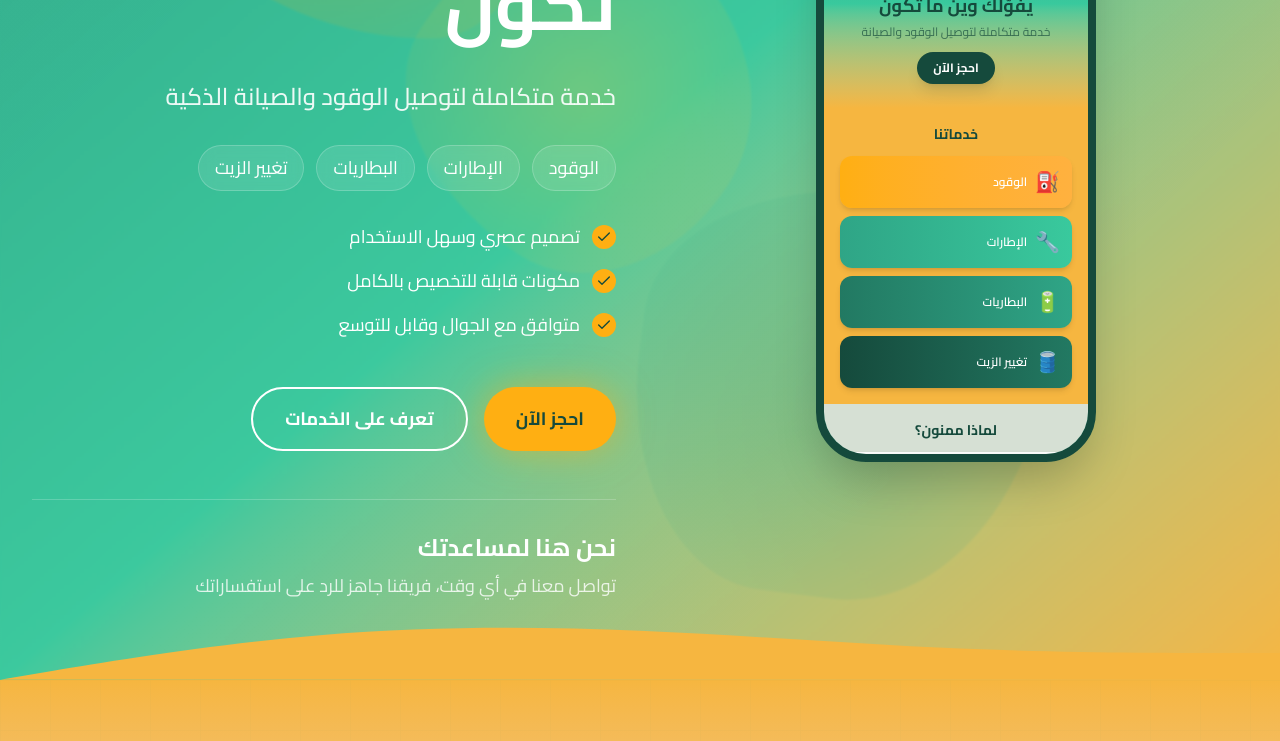
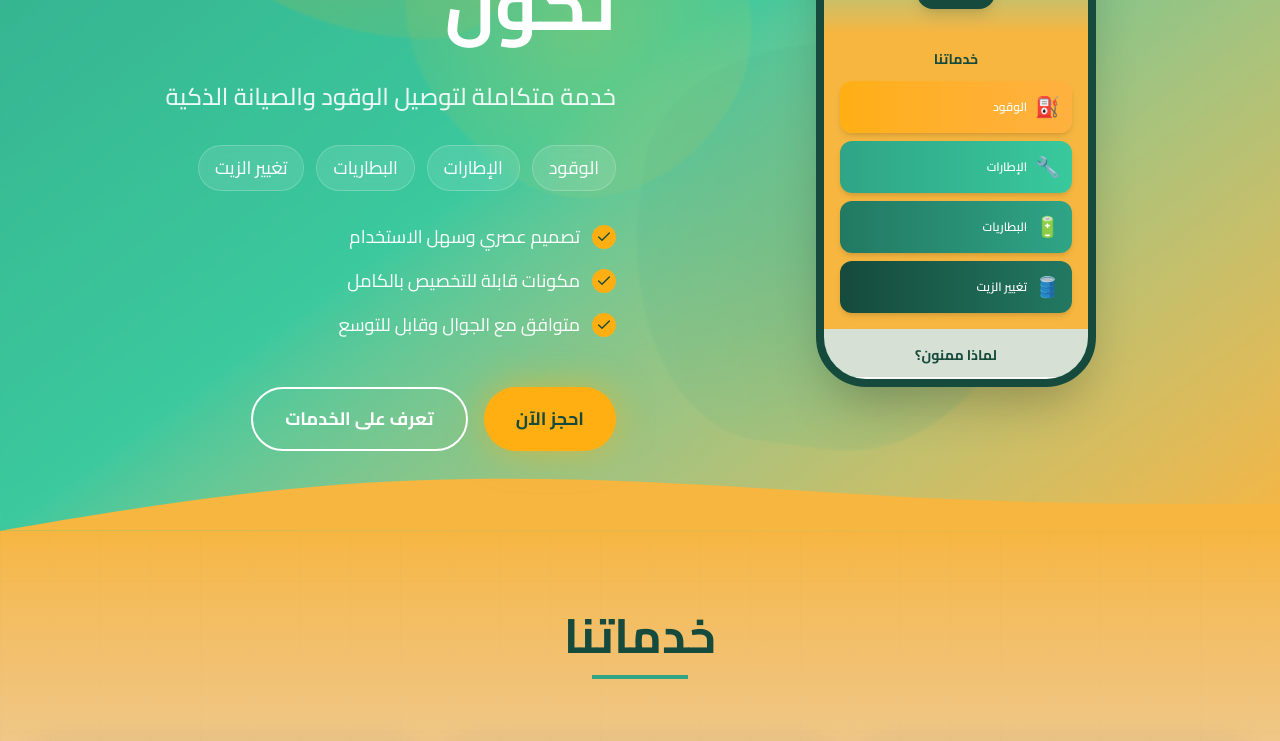
Before and after one commit to Jenna-aljobori/mamnoon-j, a Next.js app in the folder mamnoon-j/: page / in a window 1280 px wide. Shown: the part 403-1144 px from the top of the page. Built offline with nearby package versions, Linux system fonts and the light colour scheme.

Commit message:
Remove support text section from Hero component to streamline layout and enhance visual focus on primary content.

```diff
--- a/mamnoon-j/src/components/Hero.tsx
+++ b/mamnoon-j/src/components/Hero.tsx
@@ -192,21 +192,6 @@ export default function Hero() {
               >
                 تعرف على الخدمات
               </motion.button>
-            </motion.div>
-
-            {/* Support Text Section */}
-            <motion.div
-              initial={{ opacity: 0, y: 20 }}
-              animate={{ opacity: 1, y: 0 }}
-              transition={{ delay: 1.8, duration: 0.5 }}
-              className="mt-8 sm:mt-12 pt-6 sm:pt-8 border-t border-white/20"
-            >
-              <h3 className="text-xl sm:text-2xl font-bold text-white mb-2">
-                نحن هنا لمساعدتك
-              </h3>
-              <p className="text-base sm:text-lg text-white/80">
-                تواصل معنا في أي وقت، فريقنا جاهز للرد على استفساراتك
-              </p>
             </motion.div>
           </motion.div>
 
```
